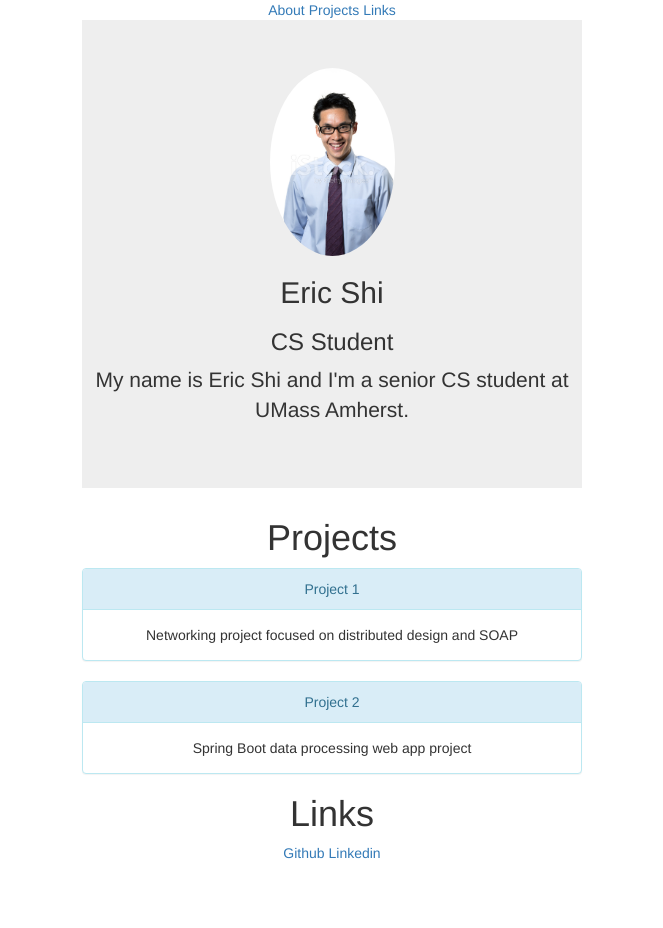
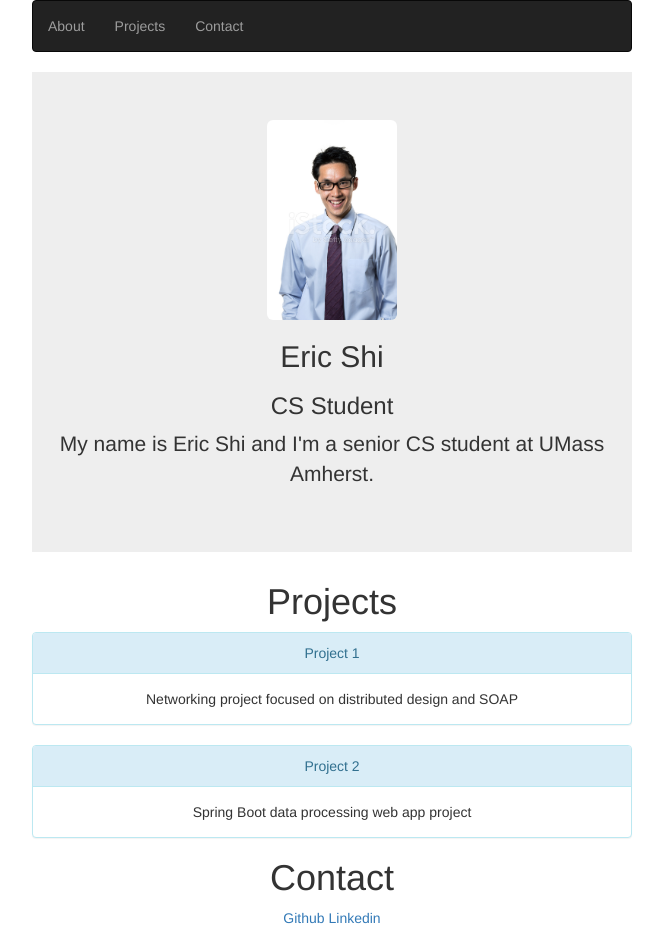
Before and after one commit to eric60/eric60.github.io, a plain HTML site: page index.html in a window 1280 px wide. Shown: the whole page, without its empty margins (308-971 px from the left). Before the commit the page ends 863 px from the top, so only its background shows below. Drawn offline with nearby package versions, Linux system fonts and the light colour scheme.

Commit message:
Added navbar.

```diff
--- a/index.html
+++ b/index.html
@@ -2,7 +2,7 @@
     <head>
         <meta charset="utf-8">
         <meta http-equiv="X-UA-Compatible" content="IE=edge">
-        <title></title>
+        <title>Eric's Website</title>
         <meta name="description" content="">
         <meta name="viewport" content="width=device-width, initial-scale=1">
         <link rel="stylesheet" href="style.css">
@@ -11,15 +11,17 @@
     </head>
     <body>
     <div class="wrapper">
-        <div class="top-links">
-            <a href="#about">About</a>
-            <a href="#projects">Projects</a>
-            <a href="#links">Links</a>
-        </div>
+        <nav class="navbar navbar-inverse">
+            <ul class="nav navbar-nav">
+            <li><a href="#about">About</a></li>
+            <li><a href="#projects">Projects</a></li>
+            <li><a href="#contact">Contact</a></li>
+            </ul>
+        </nav>
 
-        <div class="about">
+        <div id="about">
             <div class="jumbotron">
-                <img class="profile-picture" src="self-picture.jpg">
+                <img src="self-picture.jpg" class="img-rounded" alt="Profile-picture" width="130" height="200">
                 <h2>Eric Shi</h2>
                 <h3>CS Student</h3>
                 <p>My name is Eric Shi and I'm a senior CS student at UMass Amherst.</p>
@@ -42,8 +44,8 @@
             </div>
         </div>
 
-        <div id="links">
-            <h1>Links</h1>
+        <div id="contact">
+            <h1>Contact</h1>
             <a href="https://github.com/eric60">Github</a>
             <a href="https://www.linkedin.com/in/ericshi98/">Linkedin</a>
         </div>
--- a/style.css
+++ b/style.css
@@ -1,23 +1,36 @@
 html, body {
     height: 100%;
-    max-width: 500px;
+    max-width: 600px;
     margin: auto;
     padding: 0px;
+    text-align: center;
+}
+
+.navbar-nav {
+    float:none;
+    margin:0 auto;
+    display: block;
+    text-align: center;
+}
+
+.navbar-nav > li {
+    display: inline-block;
+    float:none;
+}
+
+#about {
+    max-width: 700px;
 }
 
 ul {
     list-style: none;
 }
 
-.wrapper {
-    text-align: center;
-}
-
 .projects-panels {
     margin-right: 10em;
 }
 .profile-picture {
-    border-radius: 50%;
-    width: 25%;
-    height: 25%;
+    border-radius: 70%;
+    width: 30%;
+    height: 10%;
 }
```
